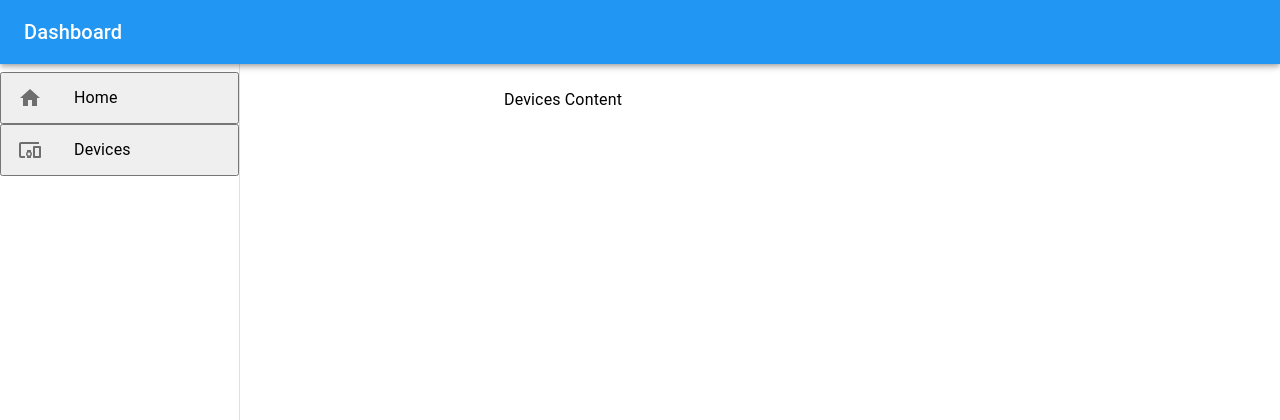
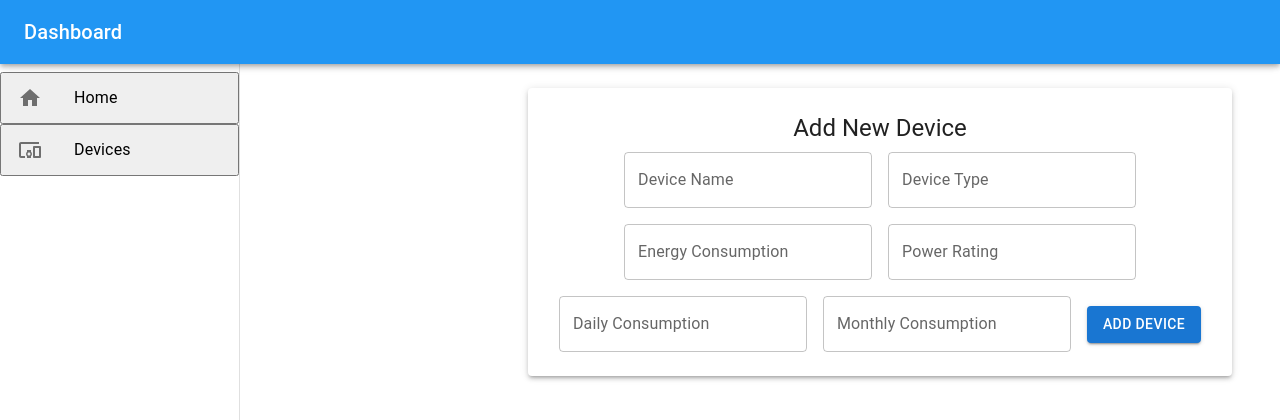
Before and after one commit to Ajmerae1234/ecotracker, a React (Create React App) app in the folder frontend/ecotrack/: page /dashboard in a window 1280 px wide. Both pictures are taken after a click on the button "Devices". Shown: the top 420 px of the page. Built offline with nearby package versions, Linux system fonts and the light colour scheme; the HTML template or start-up script is replaced by a standard one.

Commit message:
updated device and dashboard

```diff
--- a/frontend/ecotrack/src/components/Dashboard.tsx
+++ b/frontend/ecotrack/src/components/Dashboard.tsx
@@ -94,9 +94,7 @@ return (
           </Typography>
         )}
         {selectedMenu === 'devices' && (
-          <Typography paragraph>
-            Devices Content
-          </Typography>
+          <Device />
         )}
 </Box>
 </Box>
--- a/frontend/ecotrack/src/components/Device.tsx
+++ b/frontend/ecotrack/src/components/Device.tsx
@@ -1,9 +1,92 @@
 import React from 'react';
+import {
+    Container,
+    Grid,
+    Paper,
+    Typography,
+    Box,
+    TextField,
+    Button
+} from '@mui/material';
 
 const Device = () => {
-  return(<div>
-    Hello Devices
-  </div>)
+    return (
+
+        <Container maxWidth="lg">
+            <Grid
+                container
+                spacing={2}
+                direction="column"
+                alignItems="center"
+                justifyContent="center"
+            >
+                <Grid item xs={12} md={10}>
+                    <Paper elevation={3} sx={{ p: 3, mb: 3 }}>
+
+                        <Typography sx={{ textAlign: 'center' }} variant="h5" gutterBottom>
+                            Add New Device
+                        </Typography>
+
+                        <Box sx={{
+                            display: 'flex',
+                            flexWrap: 'wrap',
+                            gap: 2,
+                            justifyContent: 'center'
+                        }}>
+                            <TextField
+                                name="name"
+                                label="Device Name"
+                                value={""}
+                                variant="outlined"
+                            />
+                            <TextField
+                                name="type"
+                                label="Device Type"
+                                value={""}
+                                variant="outlined"
+                            />
+                            <TextField
+                                name="energyConsumption"
+                                label="Energy Consumption"
+                                type="number"
+                                value=""
+                                variant="outlined"
+                            />
+                            <TextField
+                                name="powerRating"
+                                label="Power Rating"
+                                type="number"
+                                value=""
+                                variant="outlined"
+                            />
+                            <TextField
+                                name="dailyConsumption"
+                                label="Daily Consumption"
+                                type="number"
+                                value=""
+                                variant="outlined"
+                            />
+                            <TextField
+                                name="monthlyConsumption"
+                                label="Monthly Consumption"
+                                type="number"
+                                value=""
+                                variant="outlined"
+                            />
+                            <Button
+                                variant="contained"
+
+                                sx={{ alignSelf: 'center' }}
+                            >
+                                Add Device
+                            </Button>
+                        </Box>
+                    </Paper>
+                </Grid>
+            </Grid>
+
+
+        </Container>)
 
 }
 
```
